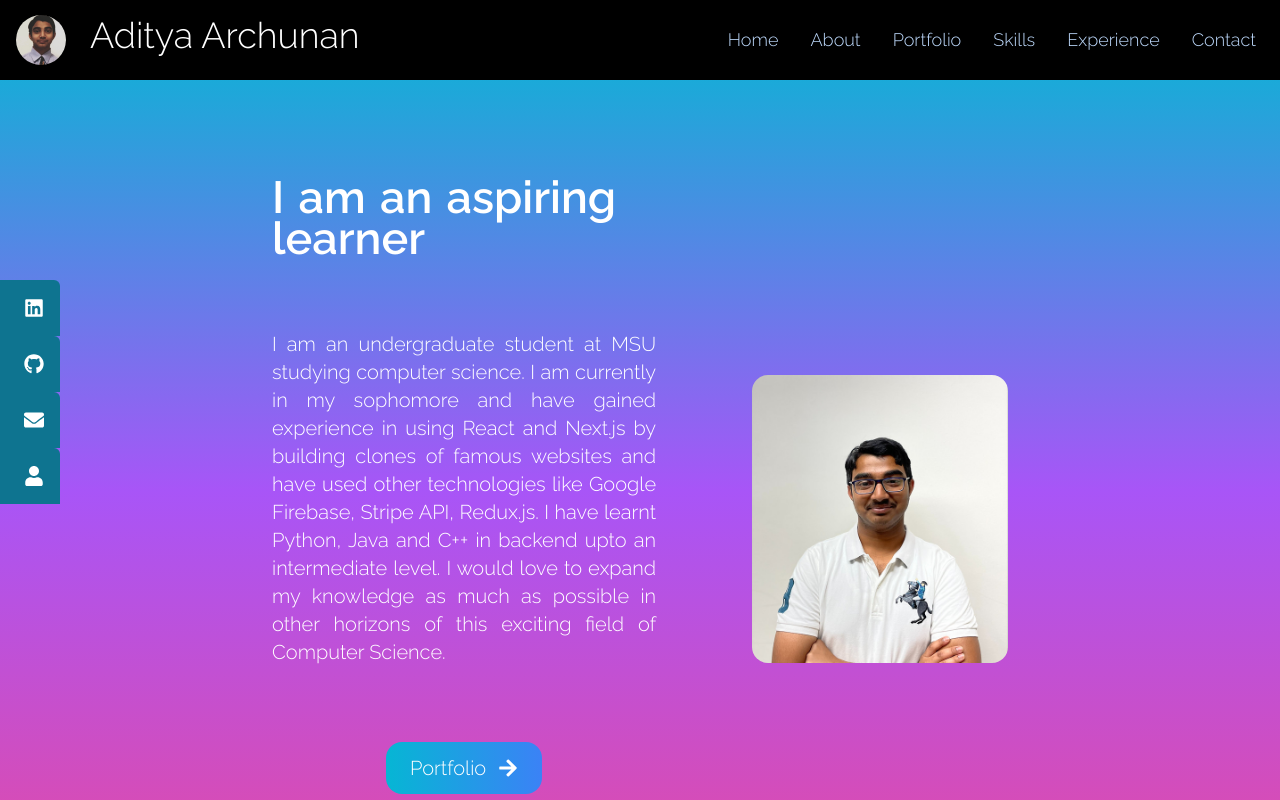
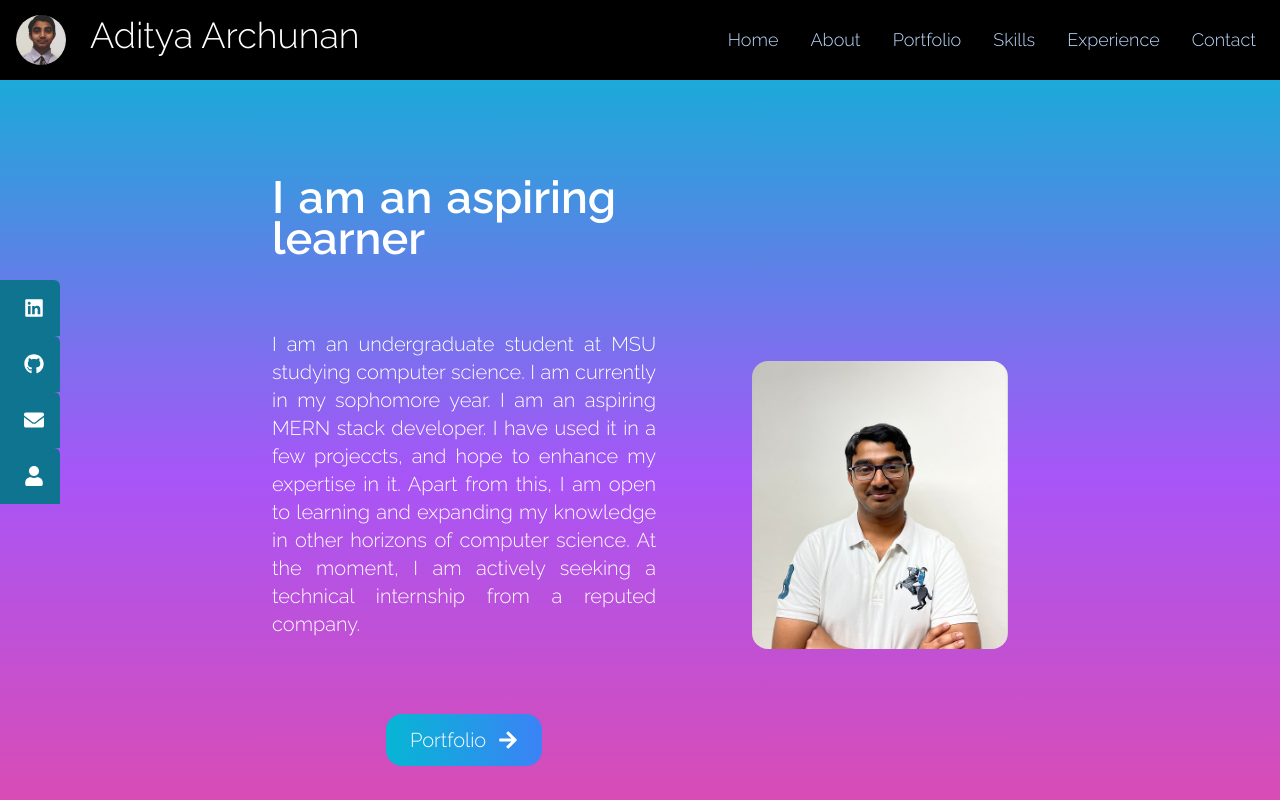
Before and after one commit to AdityaAA2004/aaa-portfolio, a React (Create React App) app: page / in a window 1280 px wide. Shown: the top 800 px of the page. Built offline with nearby package versions, Linux system fonts and the light colour scheme.

Commit message:
Change the home page

```diff
--- a/src/components/Home.js
+++ b/src/components/Home.js
@@ -28,11 +28,9 @@ const Home = () => {
                 </h2>
                 <p className='text-white text-xl py-6 max-w-lg'>
                     I am an undergraduate student at MSU studying computer science.
-                    I am currently in my sophomore and have gained experience in using React and Next.js
-                    by building clones of famous websites and have used other technologies like Google Firebase, Stripe API, Redux.js.
-                    I have learnt Python, Java and C++ in backend upto an intermediate level.
-                    I would love to expand my knowledge as much as possible in other horizons of this exciting field
-                    of Computer Science.
+                    I am currently in my sophomore year. I am an aspiring MERN stack developer. I have used it in a few projeccts, and hope to
+                    enhance my expertise in it. Apart from this, I am open to learning and expanding my knowledge in other horizons of computer science. At the moment,
+                    I am actively seeking a technical internship from a reputed company.
                 </p>
                 <div>
                 <Link to='portfolio' smooth={true} duration={500}>
```
